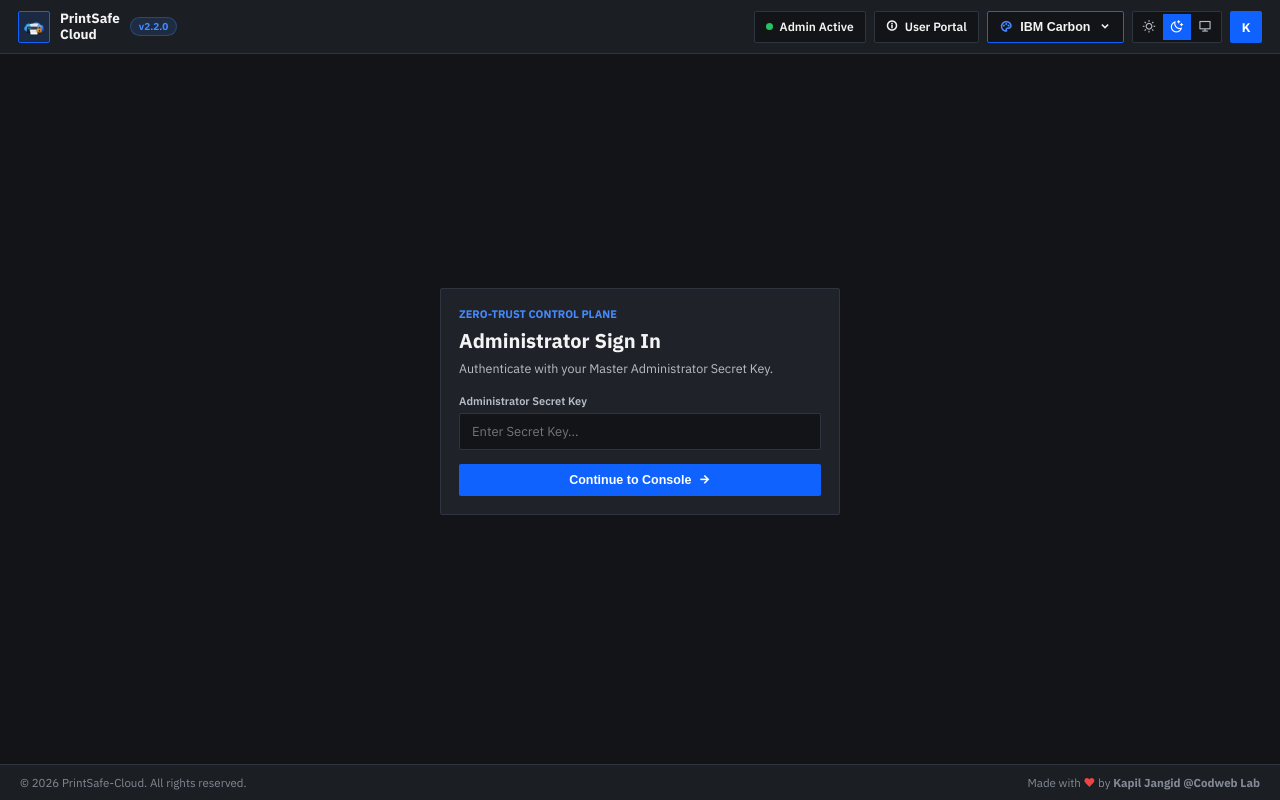
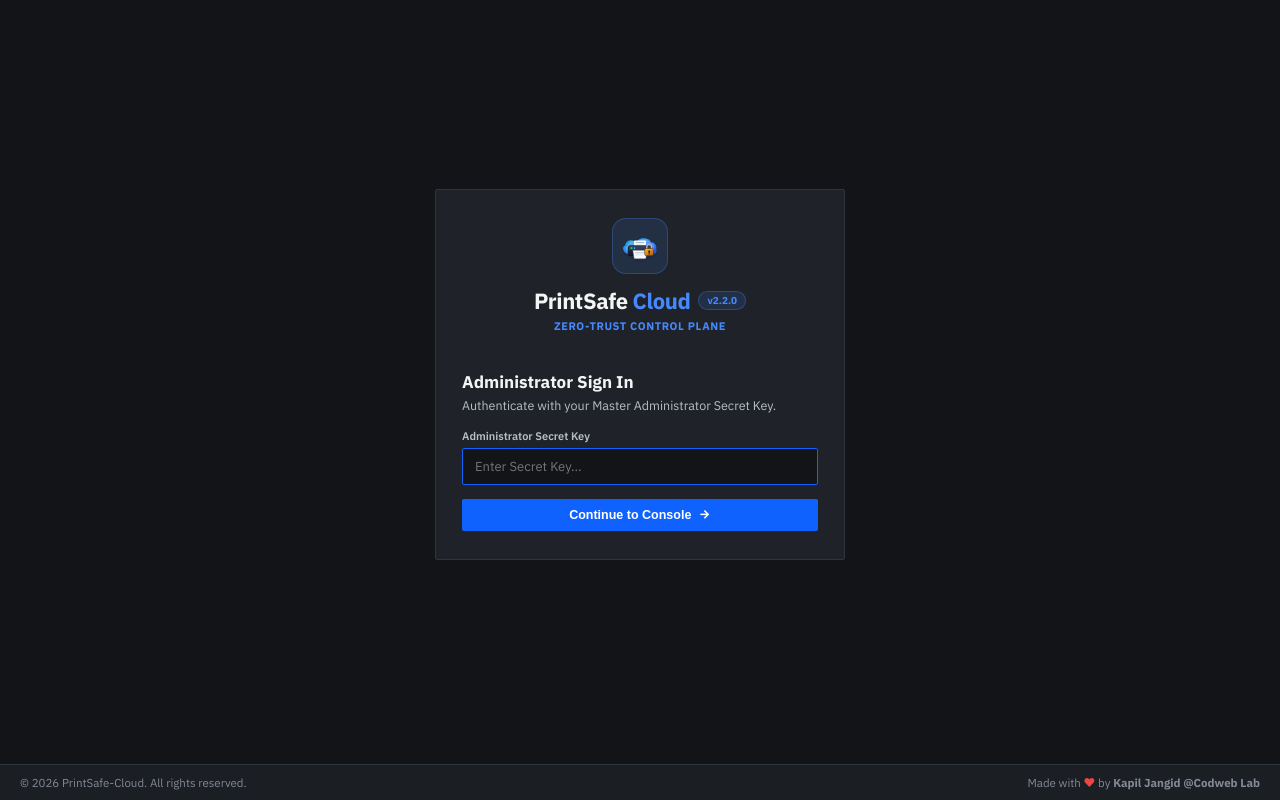
Before and after one commit to Codweb-Lab/PrintSafe-Cloud, a Flask app: page /admin in a window 1280 px wide. Run offline with Flask 3, Linux system fonts and the light colour scheme.

Commit message:
refactor(admin): decouple admin login page from console UI and bind session route tokens

```diff
--- a/routes/admin/auth_ops.py
+++ b/routes/admin/auth_ops.py
@@ -1,4 +1,5 @@
-from flask import Blueprint, redirect, redirect, render_template, request, jsonify, session
+import secrets
+from flask import Blueprint, redirect, render_template, request, jsonify, session, url_for
 from werkzeug.security import check_password_hash
 from db_setup import get_stored_password_hash
 
@@ -9,22 +10,48 @@ def is_admin_authenticated():
     return bool(session.get('admin_authenticated') is True)
 
 
+def _ensure_admin_route_token() -> str:
+    tok = session.get('admin_route_token')
+    if not tok:
+        tok = secrets.token_hex(8)
+        session['admin_route_token'] = tok
+    return tok
+
+
 @admin_auth_bp.route('/admin', methods=['GET'])
 @admin_auth_bp.route('/admin/', methods=['GET'])
 def admin_portal():
-    return render_template('admin.html', is_admin=is_admin_authenticated())
+    if is_admin_authenticated():
+        tok = _ensure_admin_route_token()
+        return redirect(url_for('.admin_console_workspace', admin_token=tok))
+    return render_template('admin_login.html')
+
+
+@admin_auth_bp.route('/admin/console/<admin_token>', methods=['GET'])
+def admin_console_workspace(admin_token: str):
+    if not is_admin_authenticated():
+        return redirect(url_for('.admin_portal'))
+    expected_tok = _ensure_admin_route_token()
+    if admin_token != expected_tok:
+        return redirect(url_for('.admin_console_workspace', admin_token=expected_tok))
+    return render_template('admin.html', is_admin=True)
 
 
 @admin_auth_bp.route('/api/admin/login', methods=['POST'])
 def admin_login():
     data = request.get_json(silent=True) or {}
-    secret = (data.get('password') or '').strip()
+    secret = (data.get('password') or data.get('secret_key') or '').strip()
     stored_hash = get_stored_password_hash()
 
     if secret and stored_hash and check_password_hash(stored_hash, secret):
         session.permanent = True
         session['admin_authenticated'] = True
-        return jsonify({"success": True})
+        tok = _ensure_admin_route_token()
+        session.modified = True
+        return jsonify({
+            "success": True,
+            "redirect": url_for('.admin_console_workspace', admin_token=tok)
+        })
 
     return jsonify({"success": False, "error": "Invalid Administrator Secret Key!"}), 401
 
@@ -33,7 +60,8 @@ def admin_login():
 @admin_auth_bp.route('/admin/logout', methods=['GET'])
 def admin_logout_api():
     session.pop('admin_authenticated', None)
+    session.pop('admin_route_token', None)
     session.modified = True
     if request.method == 'POST' or request.is_json:
-        return jsonify({"success": True})
+        return jsonify({"success": True, "redirect": "/admin"})
     return redirect('/admin')
--- a/templates/admin.html
+++ b/templates/admin.html
@@ -10,14 +10,13 @@
   <link rel="stylesheet" href="{{ url_for('static', filename='css/admin.css') }}?v=10.0" />
 </head>
 <body>
-  <!-- HEADER MATCHED TO IMAGE 2 + IMAGE 3 DESIGN DROPDOWN (NO HEADER SEARCH) -->
   <header class="topbar">
     <div class="brand-group">
       <div class="brand-logo-wrap">
         <img src="{{ url_for('static', filename='images/logo3.svg') }}" alt="Logo">
       </div>
       <div class="brand-title">PrintSafe<br>Cloud</div>
-      <span class="version-pill">v2.2.0</span>
+      <span class="version-pill">{{ app_version or 'v2.2.0' }}</span>
     </div>
 
     <div class="header-right-tools">
@@ -29,7 +28,7 @@
         <i class="ri-information-line"></i> <span class="hide-sm">User Portal</span>
       </a>
 
-      <!-- UI DESIGN SYSTEM DROPDOWN (EXACT MATCH TO IMAGE 3) -->
+      <!-- UI DESIGN SYSTEM DROPDOWN -->
       <div class="design-dropdown-wrap" id="admin-design-dropdown">
         <button type="button" class="design-trigger-btn" onclick="toggleDesignStyleMenu(event)">
           <i class="ri-palette-line" style="color:var(--info);"></i>
@@ -68,21 +67,6 @@
     </div>
   </header>
 
-  {% if not is_admin %}
-  <div style="flex:1; display:flex; align-items:center; justify-content:center; padding:20px;">
-    <div class="card" style="max-width: 400px; width:100%;">
-      <div style="font-size:11px;font-weight:700;color:var(--info);margin-bottom:6px;text-transform:uppercase;">Zero-Trust Control Plane</div>
-      <h2 style="margin:0 0 6px;font-size:20px;">Administrator Sign In</h2>
-      <p style="margin:0 0 18px;font-size:12.5px;color:var(--text-secondary);">Authenticate with your Master Administrator Secret Key.</p>
-      <label class="field-label">Administrator Secret Key</label>
-      <input type="password" id="admin-secret-input" class="input" placeholder="Enter Secret Key..." style="margin-bottom:14px;" onkeydown="if(event.key==='Enter') submitAdminLogin()">
-      <div id="admin-login-err" style="color:var(--danger);font-size:12px;margin-bottom:10px;display:none;"></div>
-      <button onclick="submitAdminLogin()" class="btn btn-sky" style="width:100%;justify-content:center;">
-        Continue to Console <i class="ri-arrow-right-line"></i>
-      </button>
-    </div>
-  </div>
-  {% else %}
   <div class="admin-shell">
     <aside class="admin-sidebar">
       <div class="sidebar-top-links">
@@ -120,7 +104,7 @@
     </aside>
 
     <main class="admin-main">
-      <!-- 1. HOSTED SERVER VAULT EXPLORER (WITH IN-EXPLORER SEARCH + RIGHT-CLICK CONTEXT MENU) -->
+      <!-- 1. HOSTED SERVER VAULT EXPLORER -->
       <section id="panel-vault" class="admin-panel active">
         <div class="explorer-filter-bar">
           <div class="filter-pills">
@@ -130,7 +114,6 @@
             <button type="button" class="filter-pill" onclick="setVaultFilter('images', this)"><i class="ri-image-line"></i> Images</button>
           </div>
 
-          <!-- Search Input Placed Exclusively Inside Explorer -->
           <div class="explorer-search-box">
             <i class="ri-search-line"></i>
             <input type="text" id="explorer-search-input" class="explorer-search-input" placeholder="Search files or folders..." oninput="renderVaultExplorerItems(this.value)">
@@ -271,7 +254,6 @@
       </section>
     </main>
   </div>
-  {% endif %}
 
   <!-- CUSTOM RIGHT-CLICK CONTEXT MENU FOR EXPLORER -->
   <div id="vault-context-menu" class="vault-context-menu"></div>
--- /dev/null
+++ b/templates/admin_login.html
@@ -0,0 +1,100 @@
+<!doctype html>
+<html lang="en" data-theme="dark" data-style="carbon">
+<head>
+  <meta charset="UTF-8" />
+  <meta name="viewport" content="width=device-width, initial-scale=1.0" />
+  <title>PrintSafe Cloud — Admin Sign In</title>
+  <link rel="icon" type="image/x-icon" href="{{ url_for('static', filename='images/logo3.svg') }}" />
+  <link href="https://fonts.googleapis.com/css2?family=IBM+Plex+Mono:wght@400;600&family=IBM+Plex+Sans:wght@400;500;600;700&display=swap" rel="stylesheet">
+  <link href="https://cdn.jsdelivr.net/npm/remixicon@4.2.0/fonts/remixicon.css" rel="stylesheet" />
+  <link rel="stylesheet" href="{{ url_for('static', filename='css/admin.css') }}?v=10.0" />
+</head>
+<body>
+  <div style="flex:1; display:flex; align-items:center; justify-content:center; padding:24px;">
+    <div class="card" style="max-width: 410px; width:100%; padding:28px 26px;">
+      <!-- Centered Brand Header -->
+      <div style="text-align:center; margin-bottom:20px;">
+        <div style="width:56px; height:56px; margin:0 auto 12px auto; background:rgba(69,137,255,0.12); border:1px solid rgba(69,137,255,0.28); border-radius:14px; display:flex; align-items:center; justify-content:center;">
+          <img src="{{ url_for('static', filename='images/logo3.svg') }}" alt="PrintSafe Logo" style="width:34px; height:34px;" />
+        </div>
+        <div style="display:flex; align-items:center; justify-content:center; gap:8px; margin-bottom:4px;">
+          <h1 style="margin:0; font-size:22px; font-weight:700; letter-spacing:-0.4px; color:var(--text-primary);">
+            PrintSafe <span style="color:var(--info);">Cloud</span>
+          </h1>
+          <span class="version-pill">{{ app_version or 'v2.2.0' }}</span>
+        </div>
+        <div style="font-size:11px; font-weight:700; color:var(--info); letter-spacing:0.6px; text-transform:uppercase;">
+          Zero-Trust Control Plane
+        </div>
+      </div>
+
+      <div style="border-top:1px solid var(--border); padding-top:18px;">
+        <h2 style="margin:0 0 4px; font-size:17px; font-weight:700;">Administrator Sign In</h2>
+        <p style="margin:0 0 16px; font-size:12.5px; color:var(--text-secondary);">Authenticate with your Master Administrator Secret Key.</p>
+        <label class="field-label">Administrator Secret Key</label>
+        <input type="password" id="admin-secret-input" class="input" placeholder="Enter Secret Key..." style="margin-bottom:14px;" autofocus onkeydown="if(event.key==='Enter') submitAdminLogin()">
+        <div id="admin-login-err" style="color:var(--danger);font-size:12px;margin-bottom:10px;display:none;"></div>
+        <button type="button" id="admin-login-btn" onclick="submitAdminLogin()" class="btn btn-sky" style="width:100%;justify-content:center;">
+          Continue to Console <i class="ri-arrow-right-line"></i>
+        </button>
+      </div>
+    </div>
+  </div>
+
+  <footer class="footer">
+    <span>© 2026 PrintSafe-Cloud. All rights reserved.</span>
+    <span>Made with <span style="color:#ef4444;">♥</span> by <strong>Kapil Jangid @Codweb Lab</strong></span>
+  </footer>
+
+  <script>
+    // Apply saved theme/design style on login card too
+    (function () {
+      const savedTheme = localStorage.getItem("ps_admin_theme") || "dark";
+      const savedStyle = localStorage.getItem("ps_admin_style") || "carbon";
+      document.documentElement.setAttribute("data-theme", savedTheme === "system"
+        ? (window.matchMedia("(prefers-color-scheme: dark)").matches ? "dark" : "light")
+        : savedTheme);
+      document.documentElement.setAttribute("data-style", savedStyle);
+    })();
+
+    async function submitAdminLogin() {
+      const input = document.getElementById("admin-secret-input");
+      const errBox = document.getElementById("admin-login-err");
+      const btn = document.getElementById("admin-login-btn");
+      const secret = (input?.value || "").trim();
+
+      if (!secret) {
+        errBox.innerText = "Please enter the Master Administrator Secret Key.";
+        errBox.style.display = "block";
+        input?.focus();
+        return;
+      }
+
+      errBox.style.display = "none";
+      btn.disabled = true;
+      btn.innerHTML = 'Authenticating...';
+
+      try {
+        const res = await fetch("/api/admin/login", {
+          method: "POST",
+          headers: { "Content-Type": "application/json" },
+          body: JSON.stringify({ secret_key: secret, password: secret })
+        });
+        const data = await res.json();
+        if (!res.ok || !data.success) {
+          errBox.innerText = data.error || "Invalid Administrator Secret Key!";
+          errBox.style.display = "block";
+          return;
+        }
+        window.location.replace(data.redirect || "/admin");
+      } catch (e) {
+        errBox.innerText = "Network error connecting to control plane.";
+        errBox.style.display = "block";
+      } finally {
+        btn.disabled = false;
+        btn.innerHTML = 'Continue to Console <i class="ri-arrow-right-line"></i>';
+      }
+    }
+  </script>
+</body>
+</html>
```
